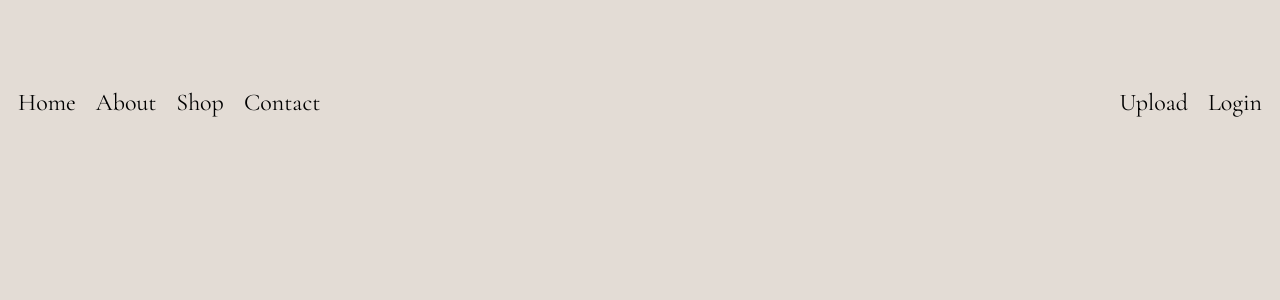
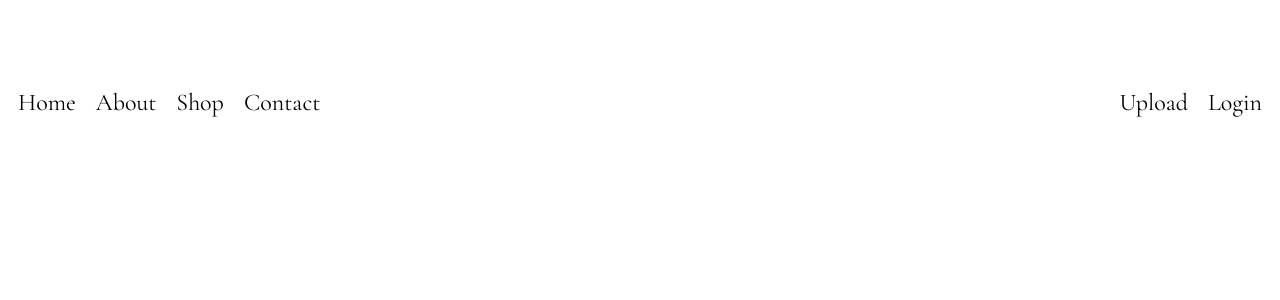
Before and after one commit to MoSamani/charity-artgallery, a React (Create React App) app in the folder frontend/: page / in a window 1280 px wide. Shown: the top 300 px of the page. Built offline with nearby package versions, Linux system fonts and the light colour scheme; no server answers.

Commit message:
Changed background color

```diff
--- a/frontend/src/index.css
+++ b/frontend/src/index.css
@@ -1,6 +1,6 @@
 body {
   font-family: 'Roboto', sans-serif;
-  background-color: #e3dcd5;
+  /* background-color: #e3dcd5; */
   color: #ffffff;
 }
 
```
